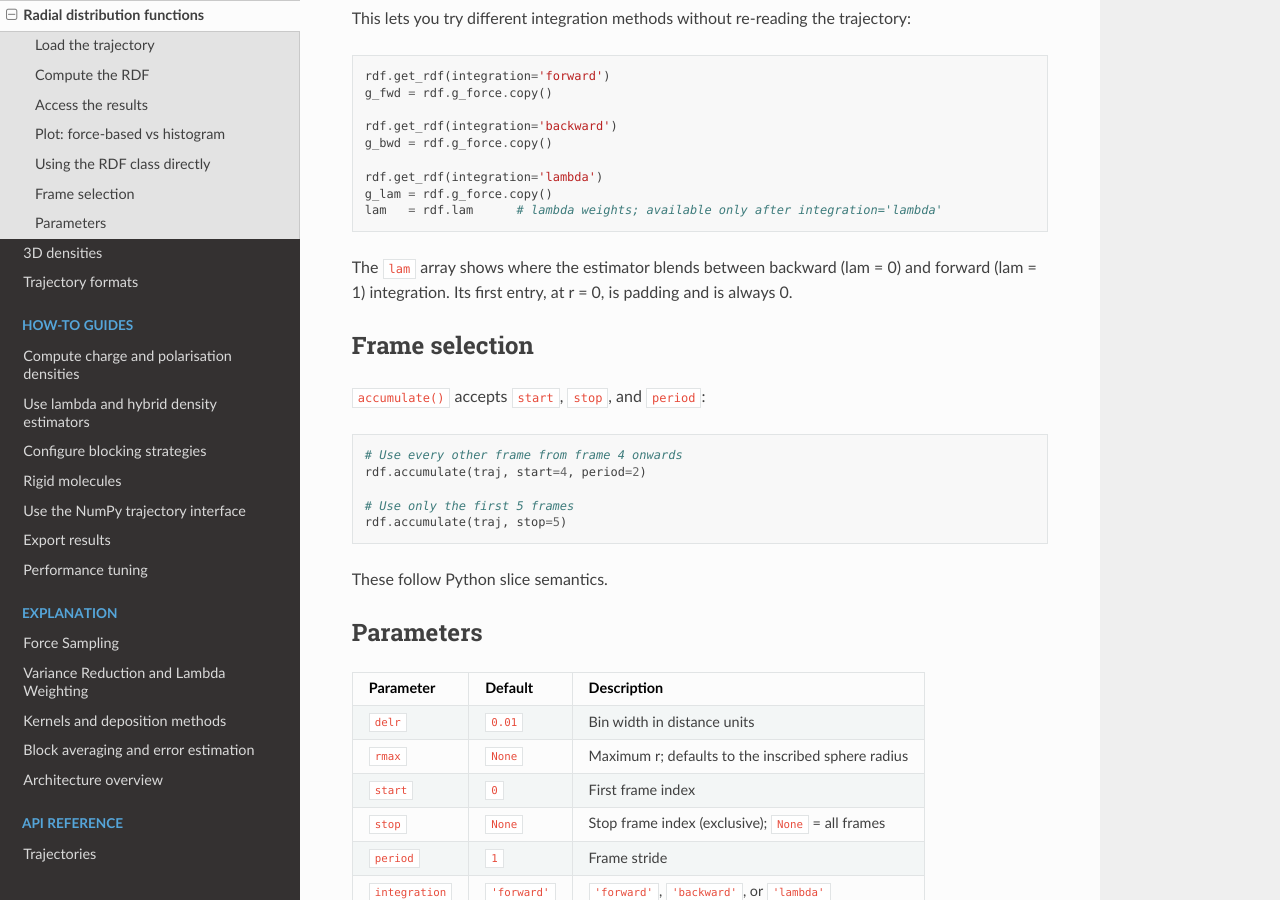
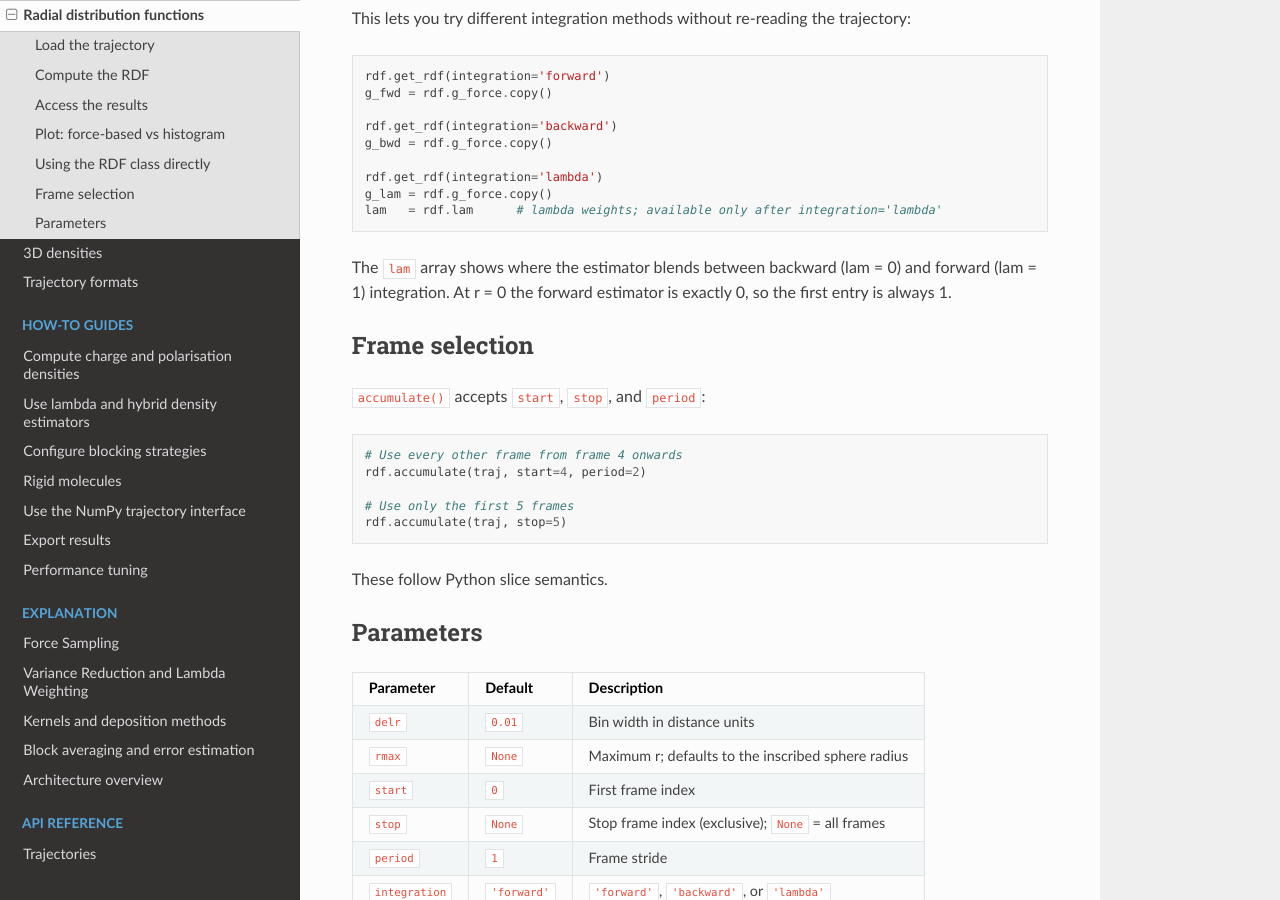
Before and after one commit to user200000/revelsmd, a Sphinx documentation site: the page built from docs/source/tutorials/first-rdf.md, in a window 1280 px wide and 900 px high, scrolled down 2093 px. Built offline with Sphinx 7.4.7 and the Read the Docs theme 3.1.0, drawn with Linux system fonts in a browser that asks for light colours.

Commit message:
Regenerate the RDF baselines for the forward alignment, and update the docs
Regenerated from ee48c34 in the same environment as a run from main, and
compared field by field: the four forward baselines change only in g,
which is main's g moved one bin outwards with 0 at r = 0; the four lambda
baselines change only in lam at r = 0 (0 to 1). Every other field and
every other baseline is identical. Only the eight changed files are
replaced.

The lam docstring, the first-RDF tutorial and the variance-reduction page
no longer call lambda at r = 0 padding: it is 1, the weight on the
forward estimator, which is exact there.

````diff
--- a/docs/source/tutorials/first-rdf.md
+++ b/docs/source/tutorials/first-rdf.md
@@ -104,8 +104,8 @@
 ```
 
 The `lam` array shows where the estimator blends between backward (lam = 0)
-and forward (lam = 1) integration. Its first entry, at r = 0, is padding and
-is always 0.
+and forward (lam = 1) integration. At r = 0 the forward estimator is exactly
+0, so the first entry is always 1.
 
 ## Frame selection
 
````
Also changed, not shown: docs/source/explanation/variance-reduction.md (+1 -1 lines), 9 other files.
